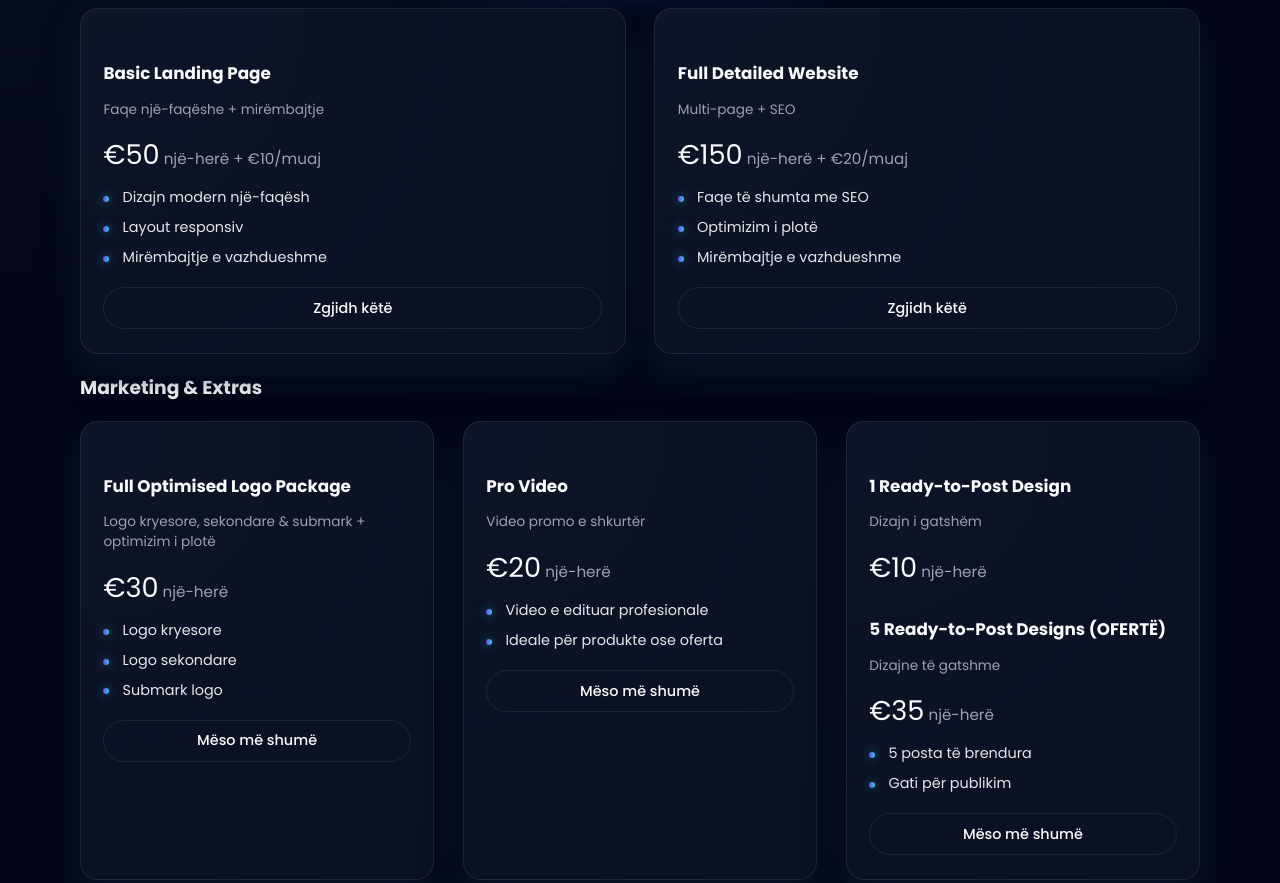
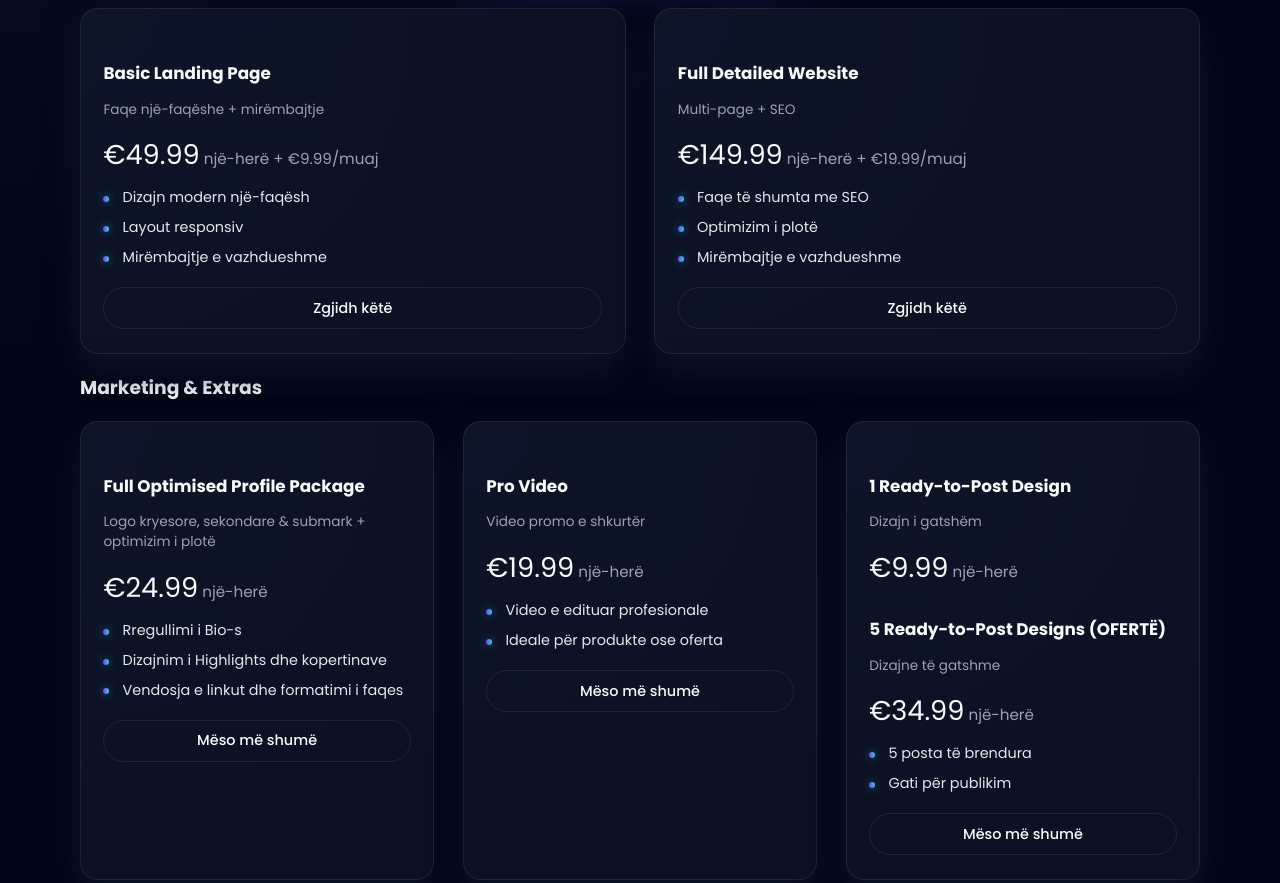
Before and after one commit to bajram-s/coretrace-official, a plain HTML site: page index.html in a window 1280 px wide. Shown: the part 2860-3743 px from the top of the page. Drawn offline with Linux system fonts and the light colour scheme.

Commit message:
Revise pricing and package names in index.html
Updated pricing details and package names for various services.

```diff
--- a/index.html
+++ b/index.html
@@ -292,7 +292,7 @@
         <article class="card pricing-card">
           <h3 class="pricing-name">Basic Landing Page</h3>
           <p class="pricing-tagline">Faqe një-faqëshe + mirëmbajtje</p>
-          <p class="pricing-price">€50<span> një-herë + €10/muaj</span></p>
+          <p class="pricing-price">€49.99<span> një-herë + €9.99/muaj</span></p>
           <ul class="pricing-list">
             <li>Dizajn modern një-faqësh</li>
             <li>Layout responsiv</li>
@@ -304,7 +304,7 @@
         <article class="card pricing-card">
           <h3 class="pricing-name">Full Detailed Website</h3>
           <p class="pricing-tagline">Multi-page + SEO</p>
-          <p class="pricing-price">€150<span> një-herë + €20/muaj</span></p>
+          <p class="pricing-price">€149.99<span> një-herë + €19.99/muaj</span></p>
           <ul class="pricing-list">
             <li>Faqe të shumta me SEO</li>
             <li>Optimizim i plotë</li>
@@ -320,13 +320,13 @@
 
         <!-- FIRST CARD: Full Optimised Logo -->
         <article class="card pricing-card">
-          <h3 class="pricing-name">Full Optimised Logo Package</h3>
+          <h3 class="pricing-name">Full Optimised Profile Package</h3>
           <p class="pricing-tagline">Logo kryesore, sekondare & submark + optimizim i plotë</p>
-          <p class="pricing-price">€30<span> një-herë</span></p>
+          <p class="pricing-price">€24.99<span> një-herë</span></p>
           <ul class="pricing-list">
-            <li>Logo kryesore</li>
-            <li>Logo sekondare</li>
-            <li>Submark logo</li>
+            <li>Rregullimi i Bio-s</li>
+            <li>Dizajnim i Highlights dhe kopertinave</li>
+            <li>Vendosja e linkut dhe formatimi i faqes</li>
           </ul>
           <a href="#contact" class="btn btn-outline full-width" data-package="Full Optimised Logo Package">Mëso më shumë</a>
         </article>
@@ -334,7 +334,7 @@
         <article class="card pricing-card">
           <h3 class="pricing-name">Pro Video</h3>
           <p class="pricing-tagline">Video promo e shkurtër</p>
-          <p class="pricing-price">€20<span> një-herë</span></p>
+          <p class="pricing-price">€19.99<span> një-herë</span></p>
           <ul class="pricing-list">
             <li>Video e edituar profesionale</li>
             <li>Ideale për produkte ose oferta</li>
@@ -345,11 +345,11 @@
         <article class="card pricing-card">
           <h3 class="pricing-name">1 Ready-to-Post Design</h3>
           <p class="pricing-tagline">Dizajn i gatshëm</p>
-          <p class="pricing-price">€10<span> një-herë</span></p>
+          <p class="pricing-price">€9.99<span> një-herë</span></p>
 
           <h3 class="pricing-name">5 Ready-to-Post Designs (OFERTË)</h3>
           <p class="pricing-tagline">Dizajne të gatshme</p>
-          <p class="pricing-price">€35<span> një-herë</span></p>
+          <p class="pricing-price">€34.99<span> një-herë</span></p>
 
         <ul class="pricing-list">
           <li>5 posta të brendura</li>
@@ -482,8 +482,10 @@
         <div class="form-group">
           <label>Extras (opsionale)</label>
           <div class="extras-options">
+			<label><input type="checkbox" name="extras" value="pro-video" /> Full-Detailed Website</label>
+			<label><input type="checkbox" name="extras" value="pro-video" /> Basic Landing Page</label>
             <label><input type="checkbox" name="extras" value="pro-video" /> Pro Video</label>
-            <label><input type="checkbox" name="extras" value="designs" /> Full Optimized Logo Package</label>
+            <label><input type="checkbox" name="extras" value="designs" /> Ready-To-Post designs</label>
           </div>
         </div>
 
```
